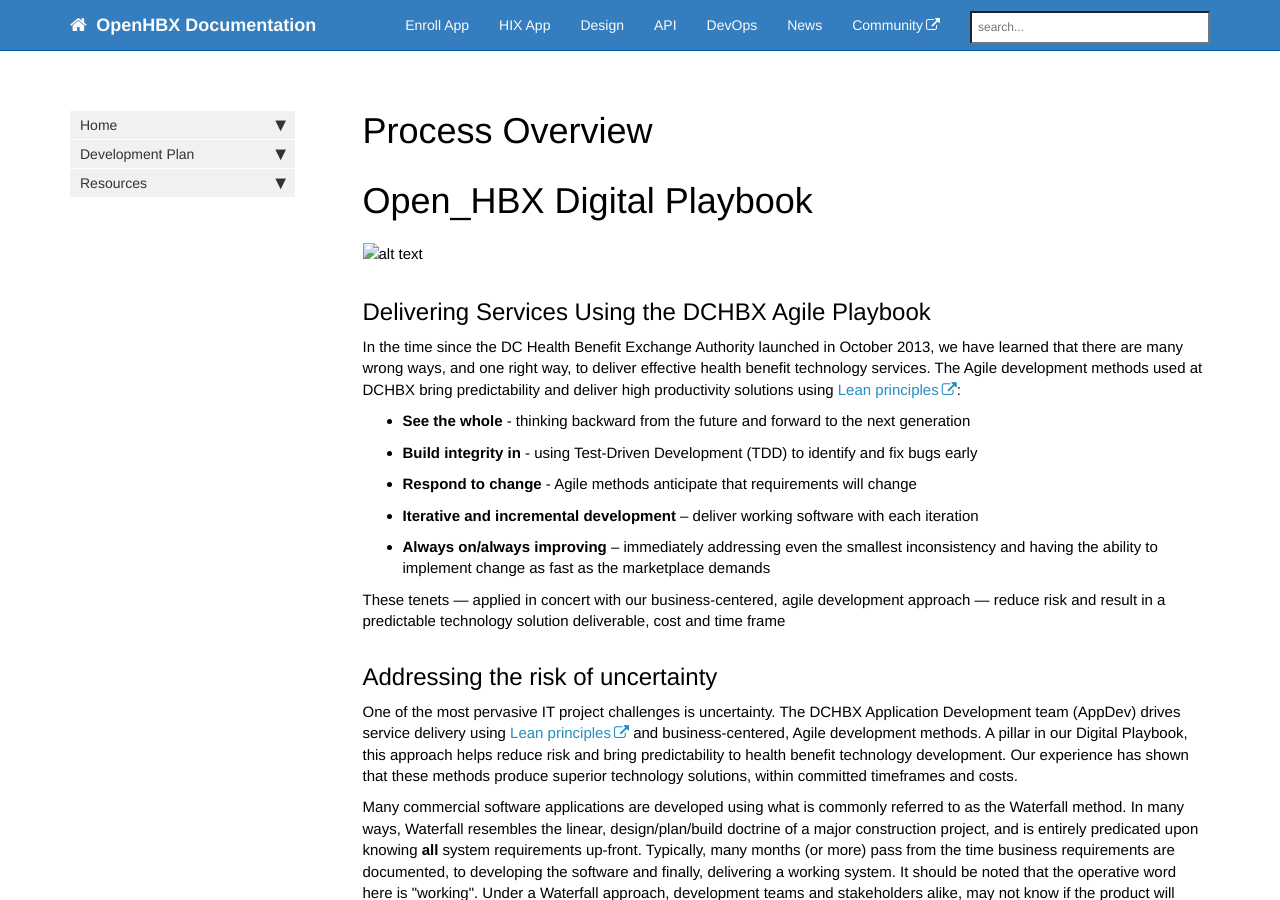
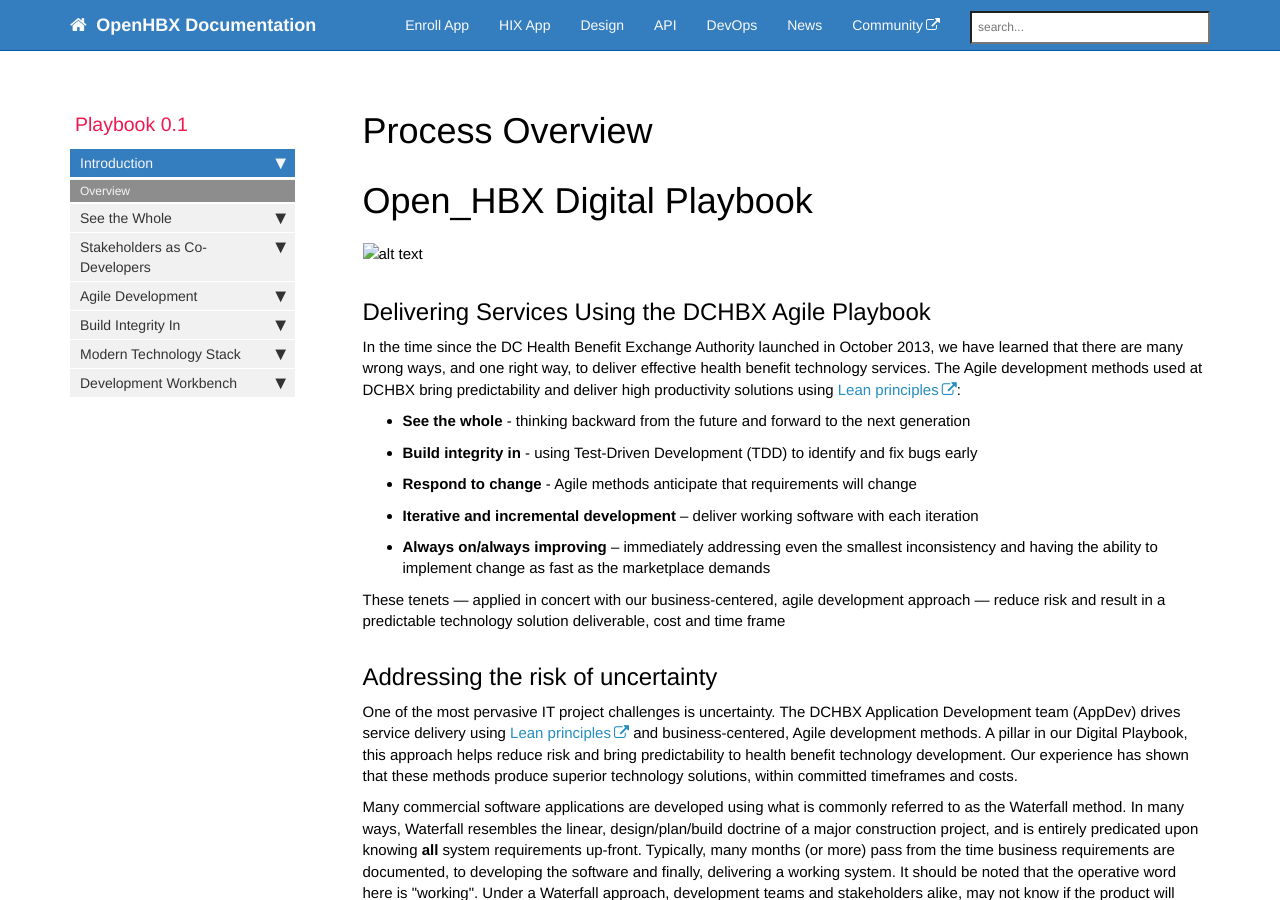
Before and after one commit to openhbx/openhbx.github.io, a Jekyll site: the page built from pages/playbook/dpb_landing_page.md, in a window 1280 px wide and 900 px high. Built offline with Jekyll 4.4.1, drawn with Linux system fonts in a browser that asks for light colours; nearby versions of some CDN libraries; comment, search, counter and statistics services are not loaded; part of the change alters nothing that is shown.

Commit message:
Update dpb_landing_page.md

```diff
--- a/pages/playbook/dpb_landing_page.md
+++ b/pages/playbook/dpb_landing_page.md
@@ -1,10 +1,10 @@
 ---
 title: Process Overview
 keywords: process
-sidebar: proc_sidebar
+sidebar: dpb_sidebar
 toc: false
-permalink: proc_landing_page.html
-folder: proc
+permalink: dpb_landing_page.html
+folder: playbook
 ---
 # Open_HBX Digital Playbook
 
```
